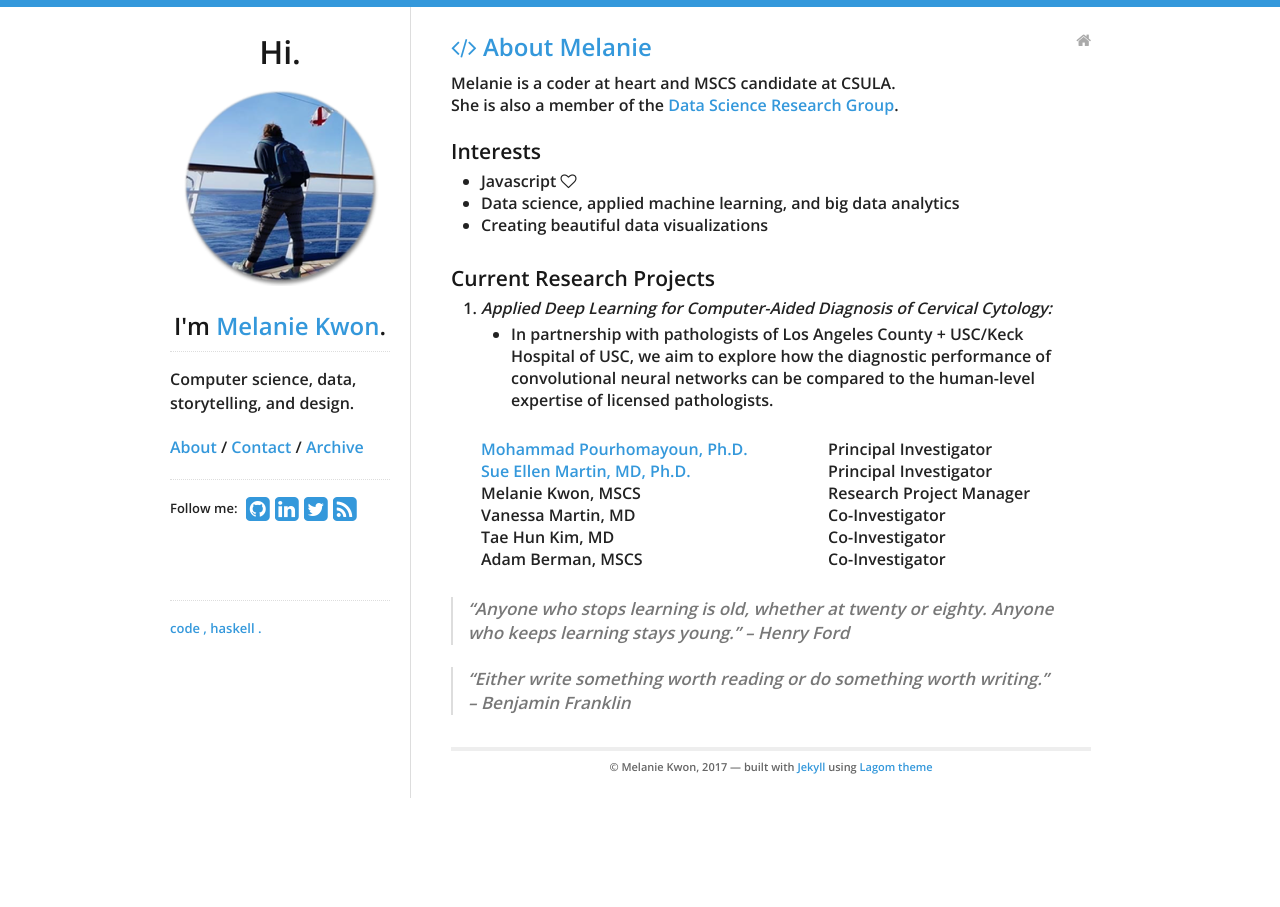
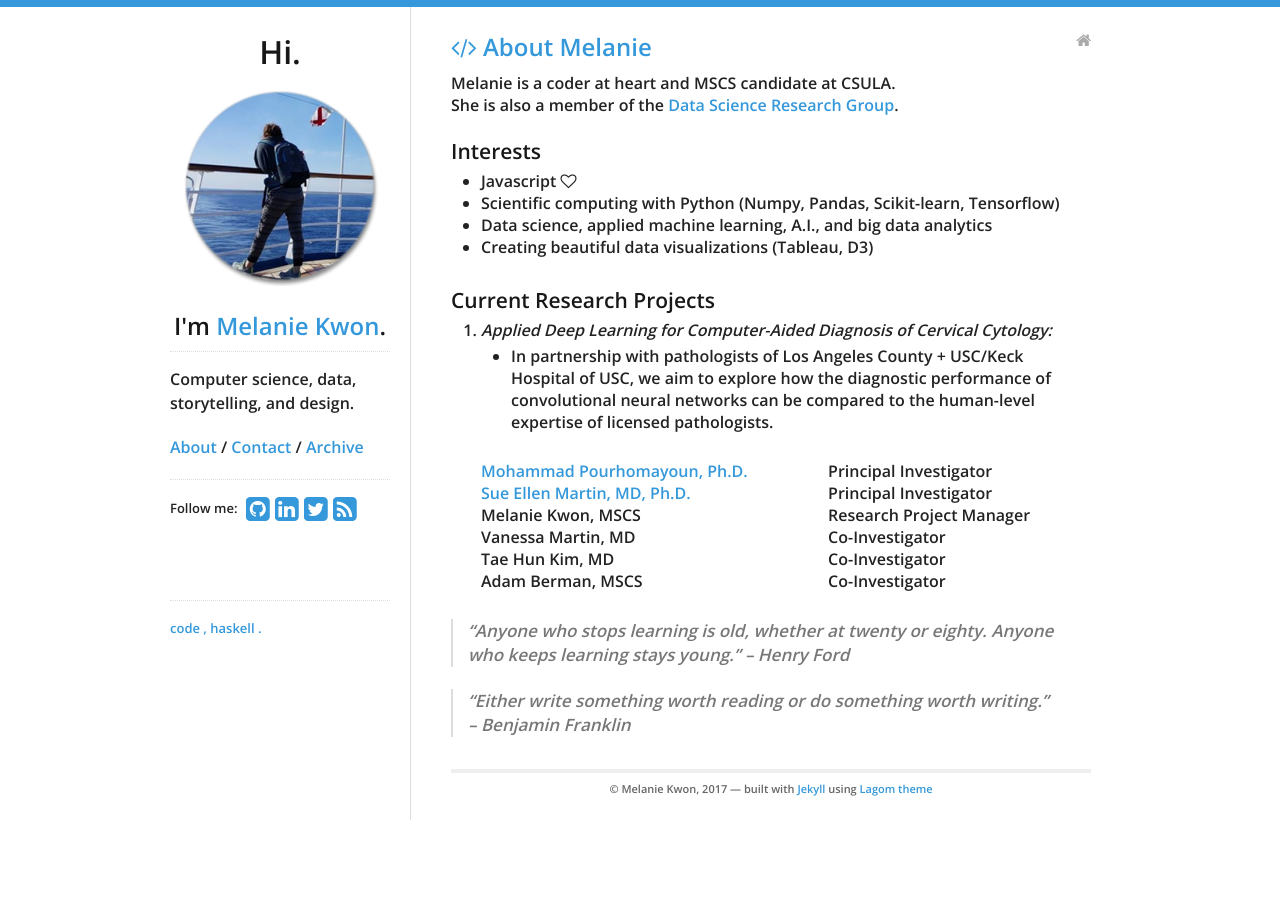
Before and after one commit to melaniemkwon/melaniemkwon.github.io, a Jekyll site: the page built from about.html, in a window 1280 px wide. Built offline with Jekyll 4.4.1, drawn with Linux system fonts in a browser that asks for light colours; nearby versions of some CDN libraries.

Commit message:
update interests.

```diff
--- a/about.html
+++ b/about.html
@@ -15,8 +15,9 @@ title: About Melanie
     <h4>Interests</h4>
     <ul>
         <li>Javascript <i class="fa fa-heart-o"></i></li>
-        <li>Data science, applied machine learning, and big data analytics</li>
-        <li>Creating beautiful data visualizations</li>
+        <li>Scientific computing with Python (Numpy, Pandas, Scikit-learn, Tensorflow)</li>
+        <li>Data science, applied machine learning, A.I., and big data analytics</li>
+        <li>Creating beautiful data visualizations (Tableau, D3)</li>
     </ul>
 
     <br>
```
